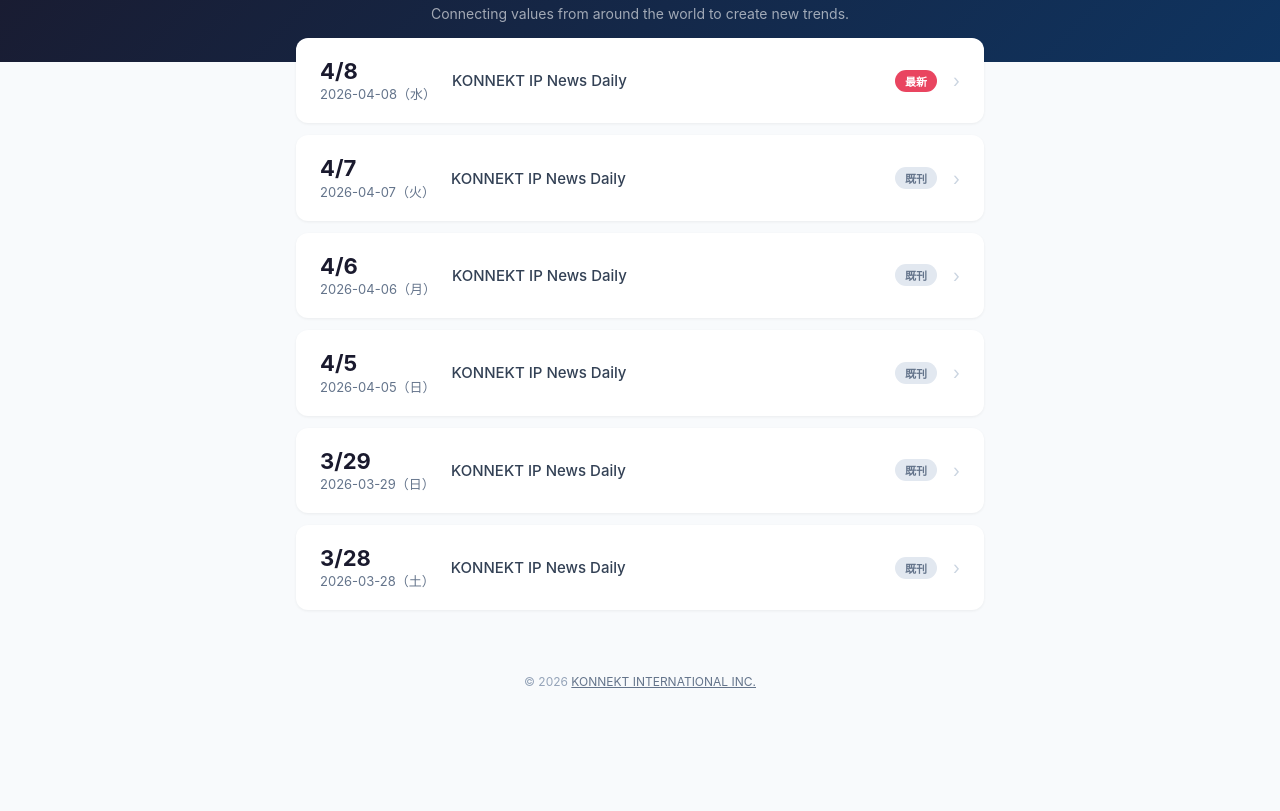
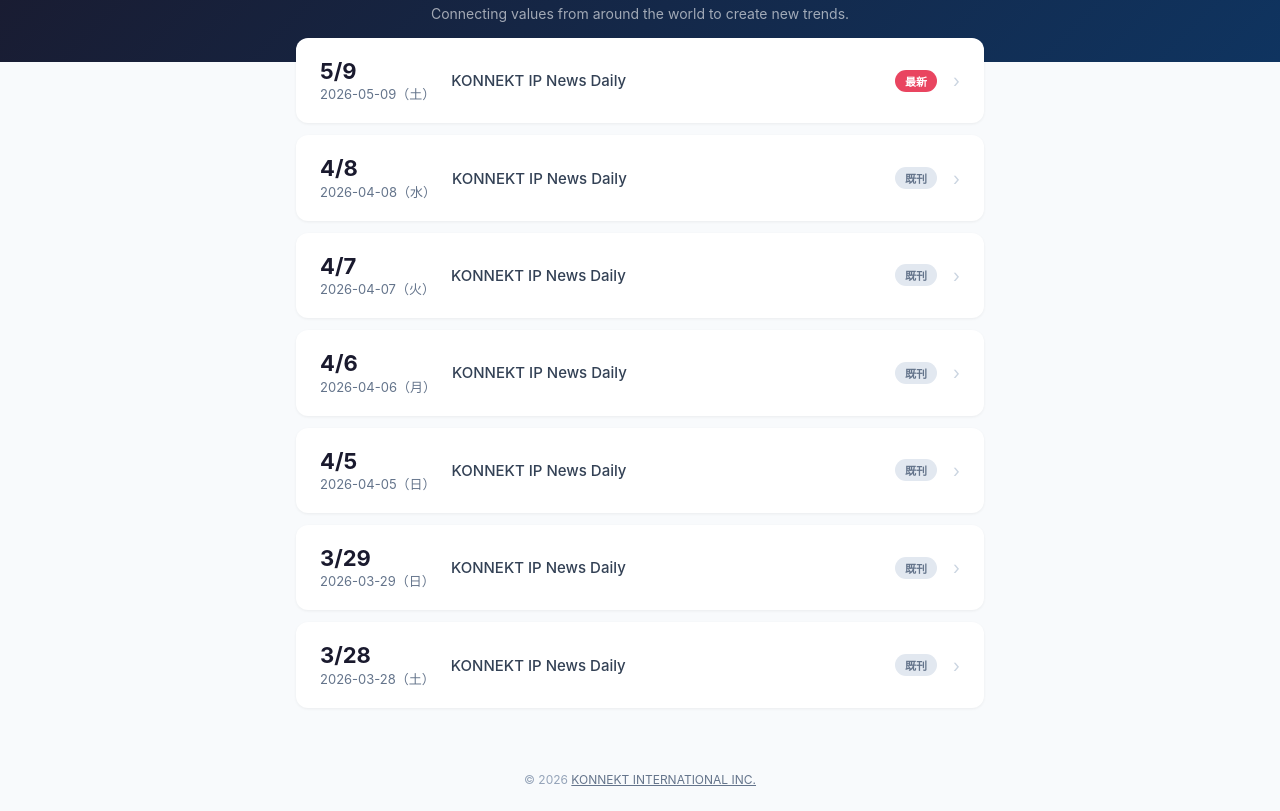
Before and after one commit to fujimoto-cpu/ip-report, a plain HTML site: page index.html in a window 1280 px wide. Shown: the part 120-931 px from the top of the page. Before the commit the page ends 833 px from the top, so only its background shows below. Drawn offline with Linux system fonts and the light colour scheme.

Commit message:
Update index for 2026-05-09

```diff
--- a/index.html
+++ b/index.html
@@ -30,6 +30,7 @@
 </style>
 <script>
 const REPORTS = [
+  "2026-05-09",
   "2026-04-08",
   "2026-04-07",
   "2026-04-06",
```
